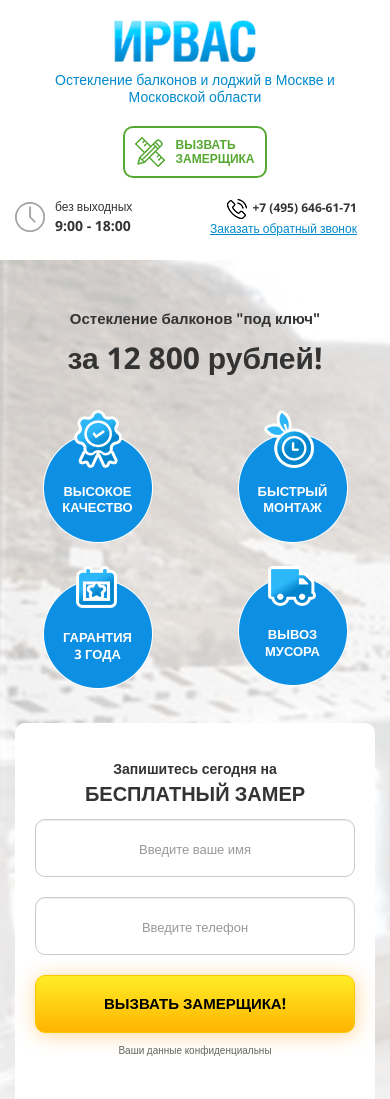
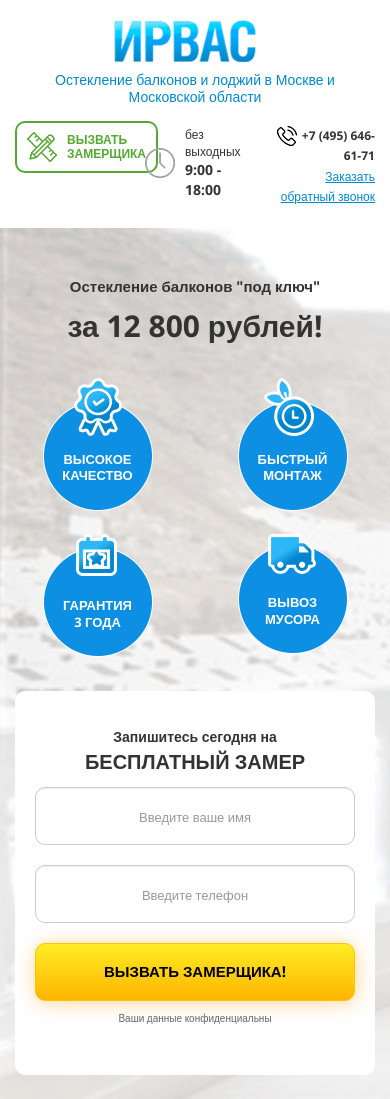
Before and after one commit to hys25/JS_Project_4.Balconies, a website: page src/index.html in a window 390 px wide. Shown: the top 1099 px of the page. Drawn offline with nearby package versions, Linux system fonts and the light colour scheme; files whose address does not match are found by name.

Commit message:
adaptive for mobile phone, tablet and desktop

```diff
--- a/src/assets/css/style.css
+++ b/src/assets/css/style.css
@@ -1336,11 +1336,19 @@
   }
 
   .header_btn_wrap {
-    margin-top: 1rem;
-    margin-bottom: 2rem;
+    margin-top: 0.5rem;
+    margin-bottom: 0rem;
     display: block;
     height: auto;
     text-align: center;
+  }
+
+  .working_hours{
+  margin-top: 1rem;
+  }
+
+  .contact_us {
+    margin-top: 1rem;
   }
 
   .header_btn_wrap_block {
--- a/src/index.html
+++ b/src/index.html
@@ -30,7 +30,7 @@
             </div>
           </div>
 
-          <div class="col-md-2 col-sm-3 col-xs-12">
+          <div class="col-md-2 col-sm-3 col-xs-4">
            <div class="header_btn_wrap">
              <div class="header_btn_wrap_block">
                <button class="header_btn text-uppercase text-left popup_engineer_btn">
@@ -40,7 +40,7 @@
            </div>
           </div>
 
-          <div class="col-md-2 col-sm-3 col-xs-6 text-left">
+          <div class="col-md-2 col-sm-3 col-xs-4 text-left">
             <div class="working_hours">
               <div class="working_hours_img">
                 <img src="assets/img/header/clock.png" alt="#">
@@ -49,7 +49,7 @@
             </div>
           </div>
 
-          <div class="col-md-3 col-sm-3 col-xs-6">
+          <div class="col-md-3 col-sm-3 col-xs-4">
             <div class="contact_us">
               <div class="contact_us_wrap">
                 <a href="#"><img src="assets/img/header/phone.png" alt="#">+7 (495) 646-61-71</a>
```
Also changed, not shown: README.md, dist/assets/css/style.css, dist/index.html.
